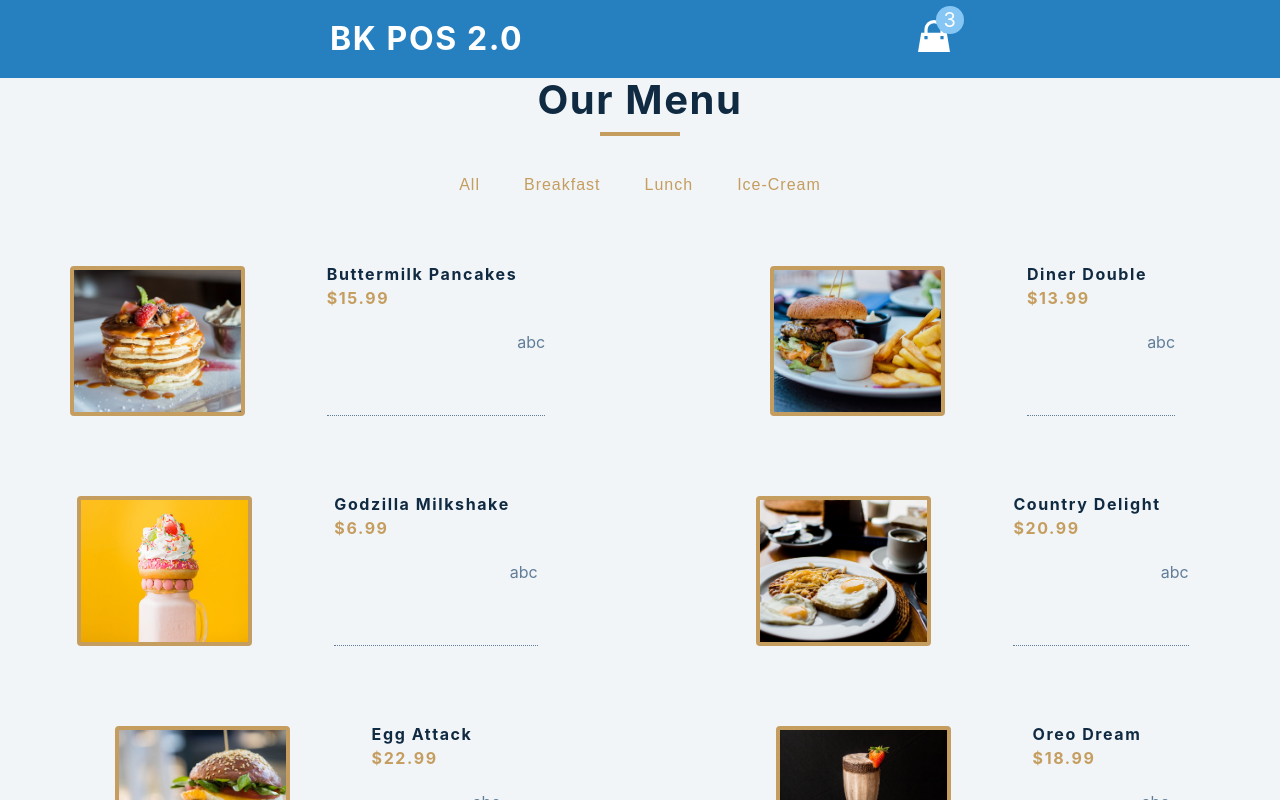
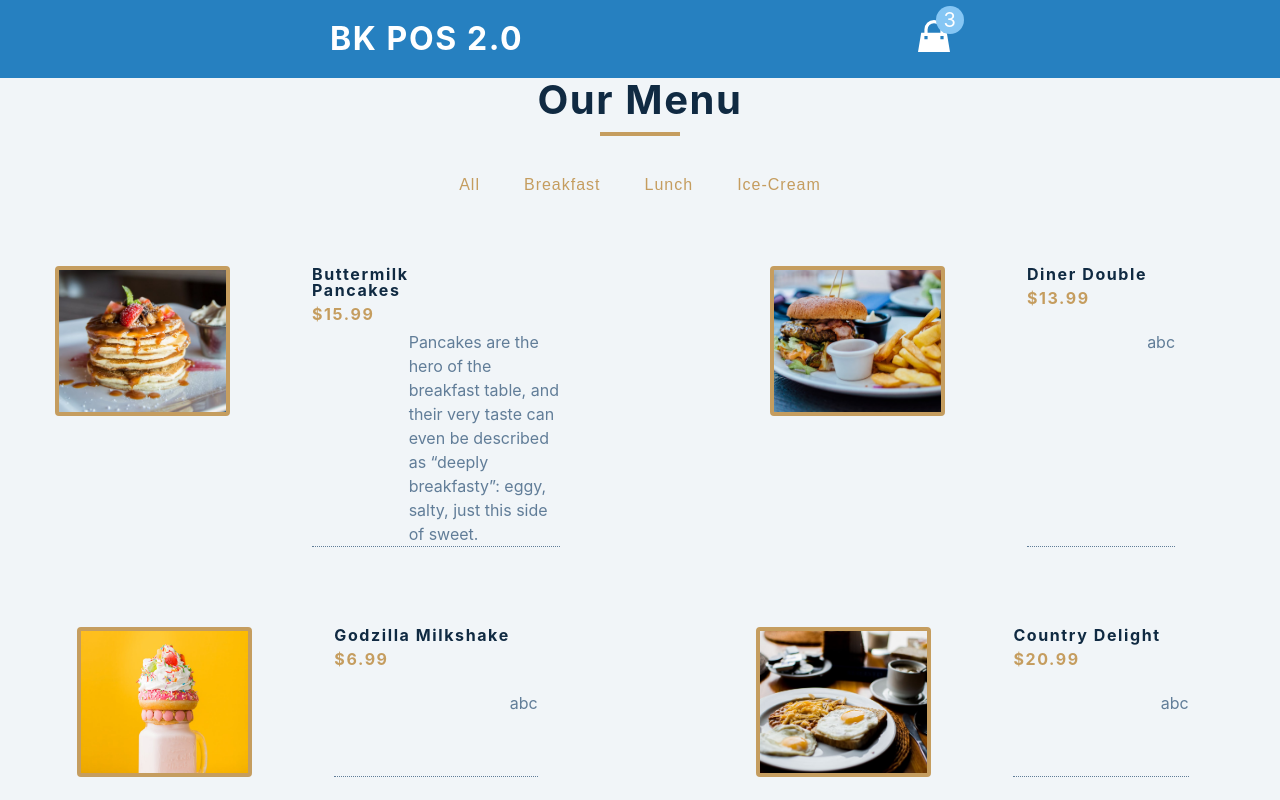
Before and after one commit to phoenisbuster/SE_Task4_Source_Code, a React (Create React App) app: page / in a window 1280 px wide. Shown: the top 800 px of the page. Built offline with nearby package versions, Linux system fonts and the light colour scheme.

Commit message:
Update data.js

```diff
--- a/src/data.js
+++ b/src/data.js
@@ -5,7 +5,7 @@ export const Menu_List = [
     category: 'breakfast',
     price: 15.99,
     img: './images/item-1.jpeg',
-    desc: 'abc',
+    desc: 'Pancakes are the hero of the breakfast table, and their very taste can even be described as “deeply breakfasty”: eggy, salty, just this side of sweet.',
   },
   {
     id: 2,
```
